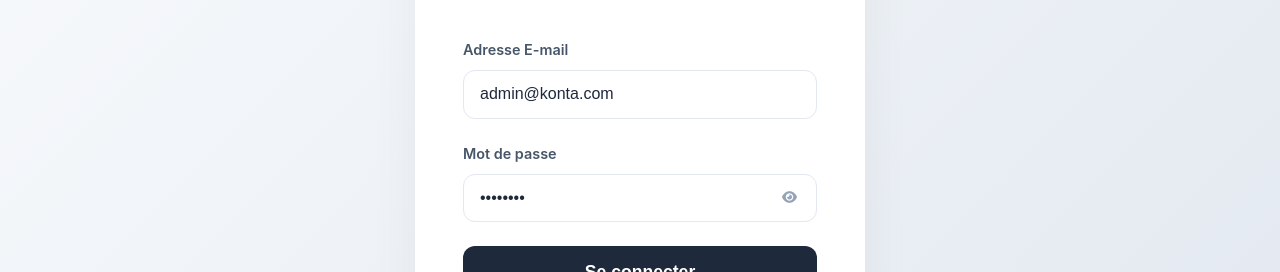
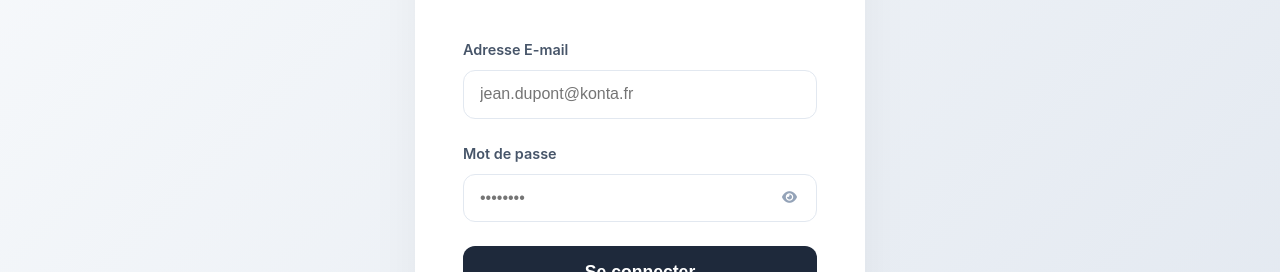
Before and after one commit to Kameroon/Konta, a Vue app in the folder src/Konta.Web/: page /auth/login in a window 1280 px wide. Shown: the part 331-603 px from the top of the page. Built offline with nearby package versions, Linux system fonts and the light colour scheme; no server answers.

Commit message:
Security: Final credential updates and documentation alignment

```diff
--- a/src/Konta.Web/src/views/auth/LoginView.vue
+++ b/src/Konta.Web/src/views/auth/LoginView.vue
@@ -13,8 +13,8 @@ const router = useRouter();
 const route = useRoute();
 const toast = useToast();
 
-const email = ref('admin@konta.com');
-const password = ref('password');
+const email = ref('');
+const password = ref('');
 const showPassword = ref(false);
 const isSubmitting = ref(false);
 const errorMessage = ref<string | null>(null);
@@ -97,7 +97,7 @@ const handleLogin = async () => {
           <input
             v-model="email"
             type="email"
-            placeholder="jean.dupont@konta.com"
+            placeholder="jean.dupont@konta.fr"
             required
             :disabled="isSubmitting"
           />
--- a/src/Konta.Web/src/views/auth/PlansView.vue
+++ b/src/Konta.Web/src/views/auth/PlansView.vue
@@ -153,7 +153,7 @@ onMounted(fetchPlans);
 
 const selectPlan = async (planCode: string) => {
   if (planCode === 'expertise') {
-    window.location.href = 'mailto:contact@konta.com?subject=Demande Plan Expertise';
+    window.location.href = 'mailto:contact@konta.fr?subject=Demande Plan Expertise';
     return;
   }
 
```
